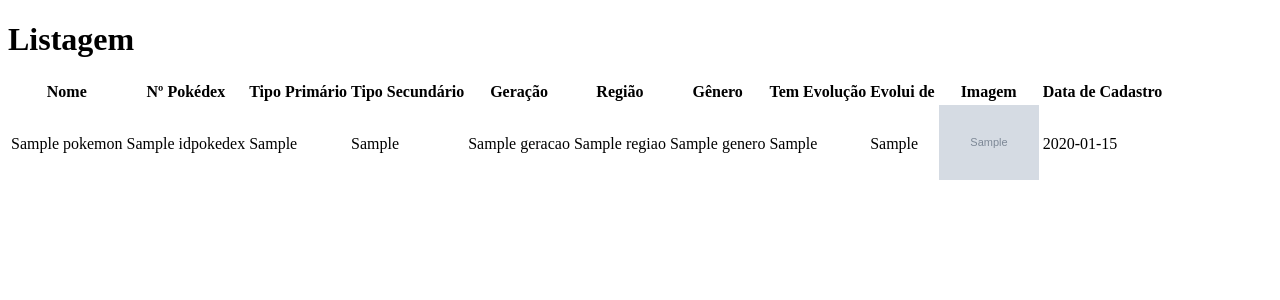
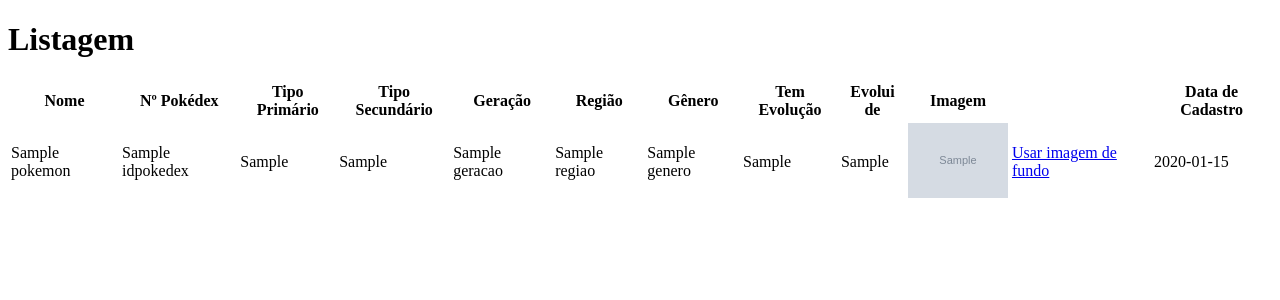
Before and after one commit to manuzickuhr/trabalhoprog, a Flask app: template templates/listagem.html in a window 1280 px wide. Shown: the part 88-388 px from the top of the page. Run offline with Flask 3, Linux system fonts and the light colour scheme; the template is opened without the code that fills it: most values are stand-ins (such as "Sample title", 1, 10 or a date in 2020); grey boxes marked "Sample" are stand-in pictures; parts of the project's set-up code (start-up, migrations or seed data) failed here and were passed over.

Commit message:
usuário escolhe img de fundo

```diff
--- a/app.py
+++ b/app.py
@@ -50,5 +50,6 @@ def adicionar_pokemon():
         )
 
 
+
         commit()
     return redirect("listagem")
--- a/templates/listagem.html
+++ b/templates/listagem.html
@@ -35,6 +35,7 @@
                 <th>Tem Evolução</th>
                 <th>Evolui de</th>
                 <th>Imagem</th>
+                <th></th>
                 <th>Data de Cadastro</th>
             </tr>
             {% for pokemon in pokemons %}
@@ -49,13 +50,27 @@
                 <td>{{ pokemon.tem_evolucao }}</td>
                 <td>{{ pokemon.evolui_de }}</td>
                 <td><img src="{{ pokemon.imagem }}" width="100"></td>
+                <td><a href="#" class="btn-fundo" data-imagem="{{ pokemon.imagem }}">Usar imagem de fundo</a></td>
                 <td>{{ pokemon.data_cadastro.strftime("%Y-%m-%d") }}</td>
             </tr>
             {% endfor %}
         </table>
+    </main>
 
+    <script>
+  // Seleciona todos os links com a classe btn-fundo
+  document.querySelectorAll('.btn-fundo').forEach(link => {
+    link.addEventListener('click', function(event) {
+      event.preventDefault(); // não navega no link
 
-    </main>
+      const urlImagem = this.getAttribute('data-imagem');
+      if(urlImagem) {
+        document.body.style.backgroundImage = `url('${urlImagem}')`;
+      }
+    });
+  });
+</script>
+
 
 </body>
 </html>
```
Also changed, not shown: static/css/main.css (line endings or trailing spaces).
